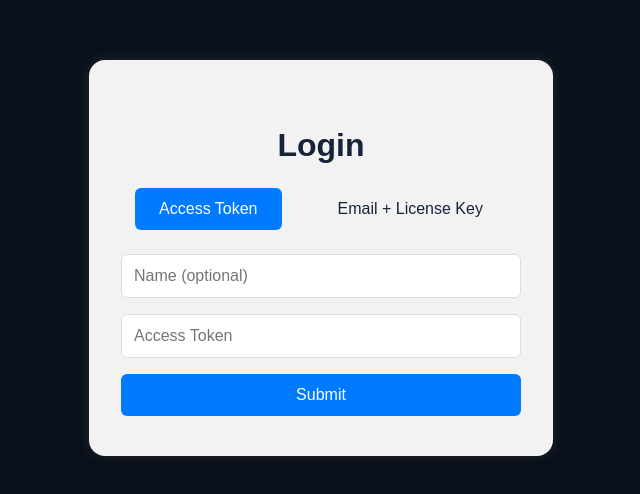
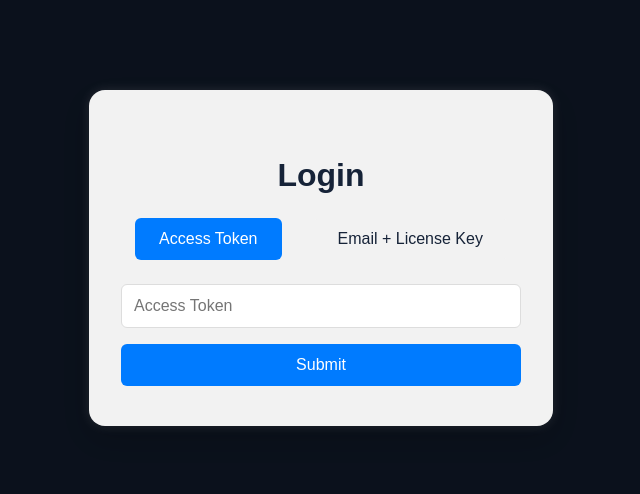
Before and after one commit to netolando/testing_pipelines, a React (Vite) app: page / in a window 1280 px wide. Shown: the part 142-636 px from the top of the page, without its empty margins (319-959 px from the left). Built offline with nearby package versions, Linux system fonts and the light colour scheme; a web font is replaced by a local one.

Commit message:
fix: simplify token login

```diff
--- a/src/auth/AuthModal.tsx
+++ b/src/auth/AuthModal.tsx
@@ -27,23 +27,25 @@ const verifyAccessToken = async (accessToken: string) => {
       access_token: accessToken,
     },
   });
+  if (!response.ok) {
+    throw new Error("Failed to verify access token");
+  }
   return response.json();
 };
 
 const AuthModal: React.FC = () => {
   const { setAccessToken, setUserName } = useAuth();
   const [mode, setMode] = useState<'token' | 'license'>('token');
-  const [accessToken, setAccessTokenInput] = useState('');
-  const [name, setName] = useState(''); // optional, not required in token flow
+  const [tokenInput, setTokenInput] = useState('');
   const [email, setEmail] = useState('');
   const [licenseKey, setLicenseKey] = useState('');
   const [error, setError] = useState('');
 
   const handleTokenSubmit = async () => {
-    if (accessToken.trim()) {
+    if (tokenInput.trim()) {
       try {
-        const verifyResponse = await verifyAccessToken(accessToken.trim());
-        setAccessToken(accessToken.trim());
+        const verifyResponse = await verifyAccessToken(tokenInput.trim());
+        setAccessToken(tokenInput.trim());
         setUserName(verifyResponse.data?.name || '');
         setError('');
       } catch {
@@ -92,20 +94,12 @@ const AuthModal: React.FC = () => {
 
         {mode === 'token' ? (
           <div className="auth-form">
-            {/* Name is optional in token flow; keep field if UX needs it */}
-            <input
-              className="input"
-              type="text"
-              placeholder="Name (optional)"
-              value={name}
-              onChange={e => setName(e.target.value)}
-            />
             <input
               className="input"
               type="text"
               placeholder="Access Token"
-              value={accessToken}
-              onChange={e => setAccessTokenInput(e.target.value)}
+              value={tokenInput}
+              onChange={e => setTokenInput(e.target.value)}
             />
             <button className="button" onClick={handleTokenSubmit}>Submit</button>
           </div>
```
